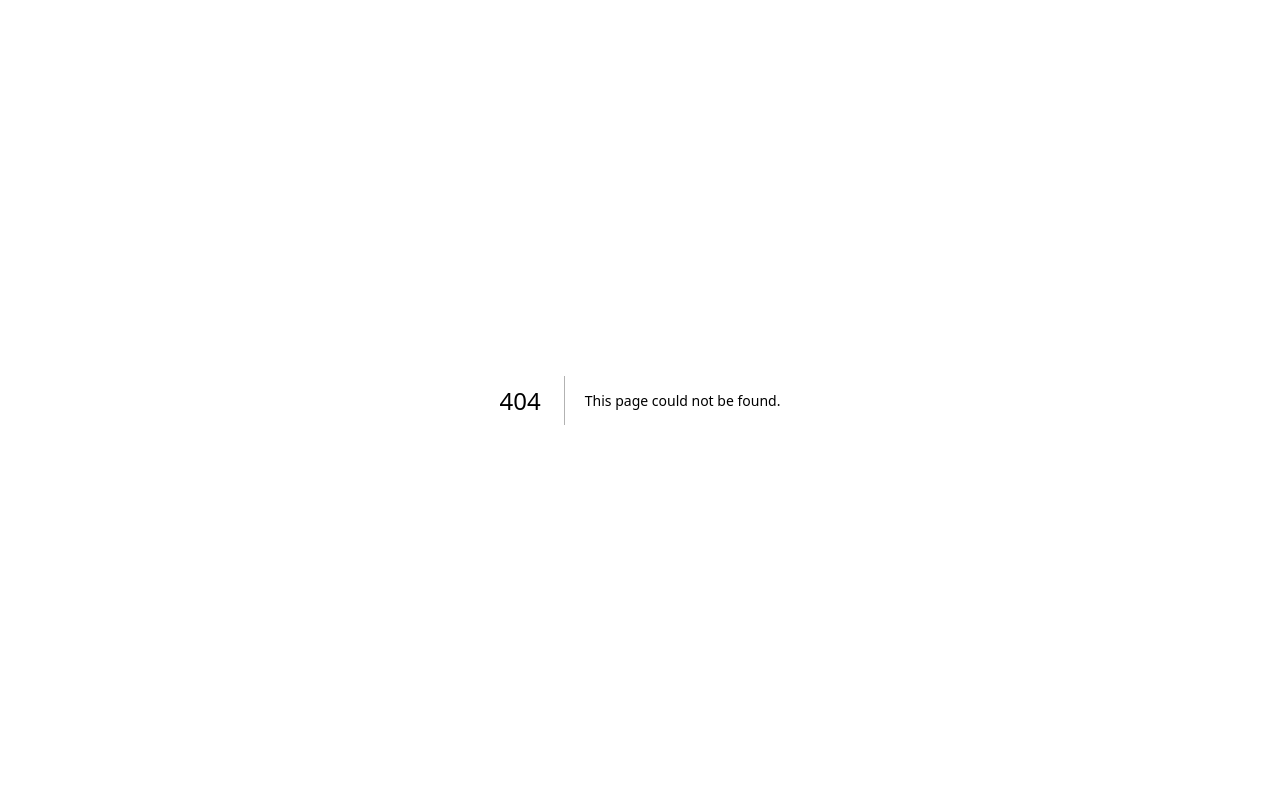
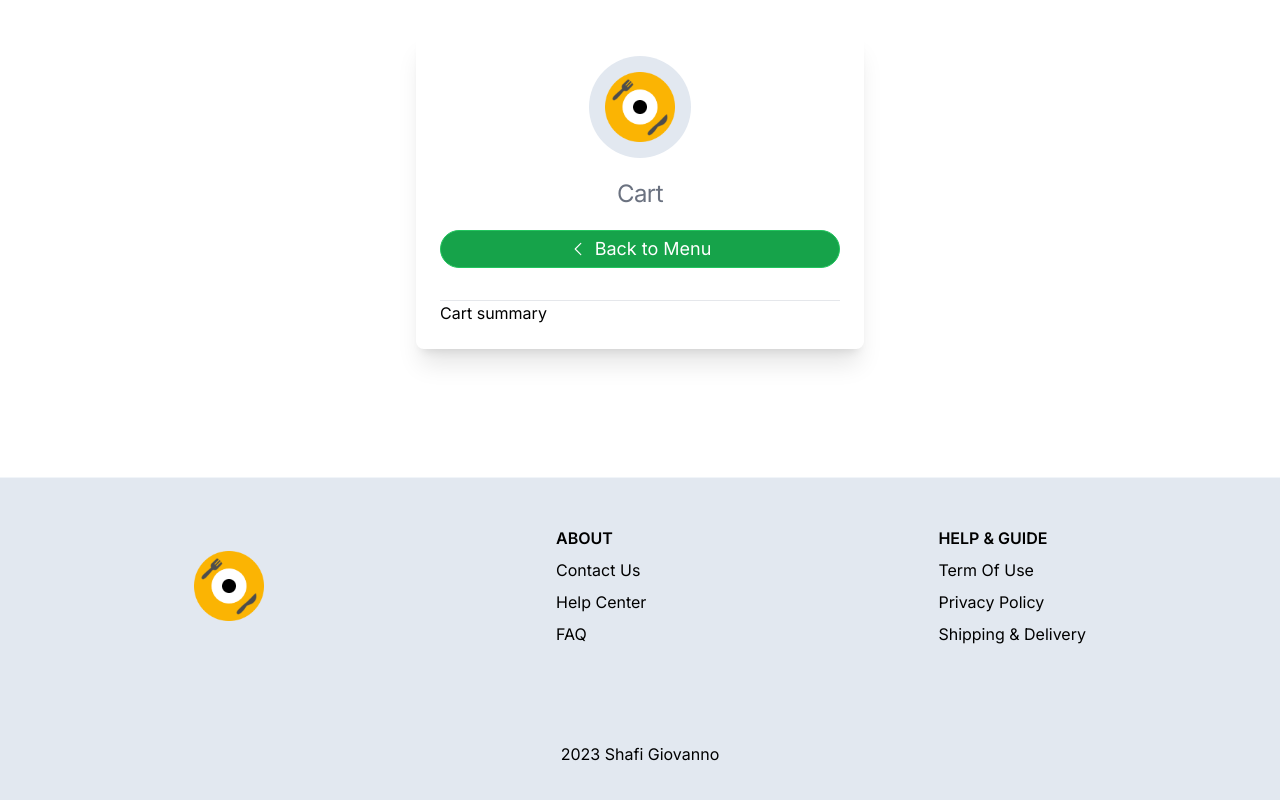
Before and after one commit to ZASFM/shon-immer, a Next.js app: page /cart in a window 1280 px wide. Before the commit this address had no page. Shown: the top 800 px of the page. Built offline with nearby package versions, Linux system fonts and the light colour scheme; a web font is replaced by a local one.

Commit message:
cart + top

```diff
--- /dev/null
+++ b/app/cart/CartSummary.tsx
@@ -0,0 +1,9 @@
+const CartSummary=()=>{
+   return (
+      <div>
+         Cart summary
+      </div>
+   )
+}
+
+export default CartSummary;
--- /dev/null
+++ b/app/cart/CartTopSection.tsx
@@ -0,0 +1,35 @@
+import Image from "next/image";
+import Link from "next/link";
+import { HiOutlineChevronLeft } from "react-icons/hi2";
+
+const CartTopSection=()=>{
+   return (
+      <div>
+      <Link href={"/"} className="flex  justify-center">
+        <button className="bg-slate-200 p-4 rounded-full hover:bg-green-200">
+          <Image
+            src="/img/logo.png"
+            alt="logo"
+            width={70}
+            height={70}
+            className="mx-auto   "
+          />
+        </button>
+      </Link>
+
+      <h1 className="text-xl text-center my-5  leading-tight tracking-tight text-gray-500 md:text-2xl ">
+        Cart
+      </h1>
+      <div className="mb-8">
+        <Link
+          href="/"
+          className="flex items-center justify-center bg-green-600 text-lg   px-4 py-1 text-white  border border-green-500 space-x-2 rounded-full hover:text-green-700 hover:bg-green-200  "
+        >
+          <HiOutlineChevronLeft /> <span>Back to Menu</span>{" "}
+        </Link>
+      </div>
+    </div>
+   )
+}
+
+export default CartTopSection;
--- /dev/null
+++ b/app/cart/page.tsx
@@ -0,0 +1,27 @@
+import Footer from "../components/common/Footer";
+import CartSummary from "./CartSummary";
+import CartTopSection from "./CartTopSection";
+
+export const metadata = {
+  title: "cart",
+  description: "...choose your food",
+};
+
+const Cart = () => {
+  return (
+    <>
+      <div className="flex flex-col items-center justify-center px-6 py-8 mb-24">
+         <div className="w-full rounded-lg shadow-xl sm:max-w-md p-6">
+            <CartTopSection/>
+
+            <div className="flex flex-col space-y-4 border-t">
+               <CartSummary/>
+            </div>
+         </div>
+      </div>
+      <Footer/>
+   </>
+  );
+};
+
+export default Cart;
--- a/app/components/home/MenuSection.tsx
+++ b/app/components/home/MenuSection.tsx
@@ -3,13 +3,13 @@ import MenuModal from "./MenuModal";
 
 const MenuSection = () => {
   return (
-    <section className="mb-24 mt-16">
+    <section className="mb-24 mt-16 flex flex-col items-center md:justify-center">
       <div className="max-w-2xl my-5 mx-auto text-center">
         <h1 className="text-3xl leading-tight tracking-tight text-gray-600 md:text-4xl">
           Our Menus for you
         </h1>
       </div>
-      <div className="mt-8 grid grid-cols-1 sm:grid-cols-2 md:grid-cols-3 lg:grid-cols-4 gap-8">
+      <div className="my-8 grid grid-cols-1 sm:grid-cols-2 md:grid-cols-3 lg:grid-cols-4 gap-8">
          {MenuData.map(menu=>{
             return (
                <MenuModal menu={menu} key={menu.id}/>
```
